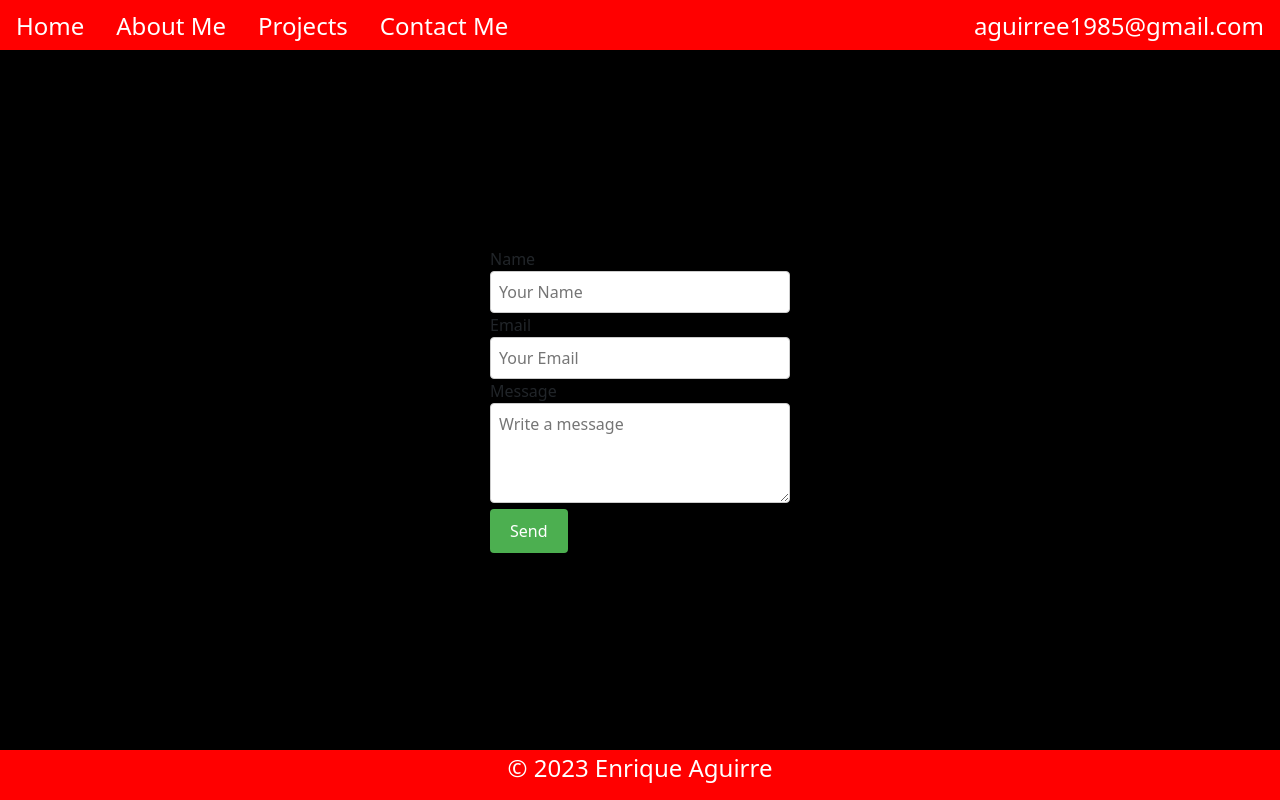
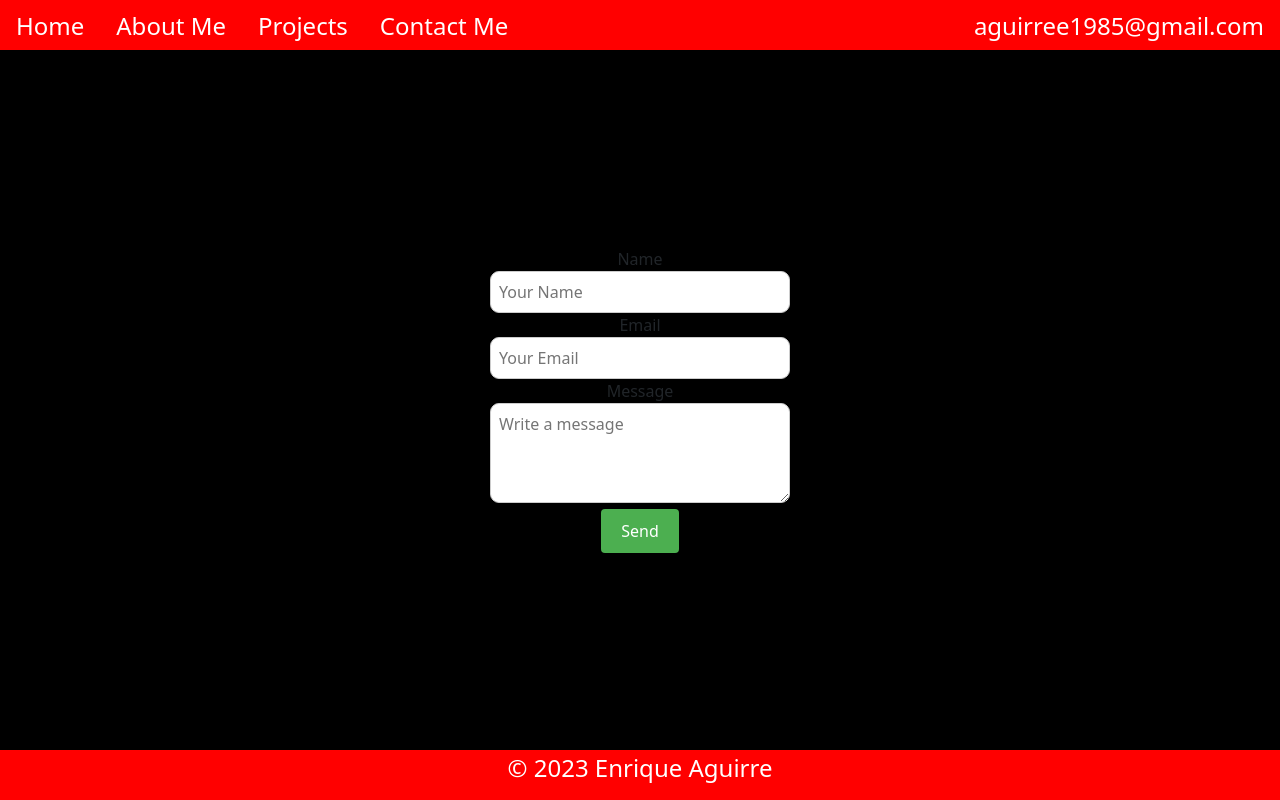
Before and after one commit to R1que007/Portfolio, a React (Create React App) app: page /contact in a window 1280 px wide. Built offline with nearby package versions, Linux system fonts and the light colour scheme.

Commit message:
add background image to project card

```diff
--- a/src/App.css
+++ b/src/App.css
@@ -109,7 +109,8 @@ P{
     background-color: black;
     justify-content: center;
     align-items: center;
-    height: 100vh; /* Adjust height as needed */
+    height: 100vh;
+    text-align: center;
 
 }
 .contactForm .message-container {
@@ -118,13 +119,13 @@ P{
     display: flex;
     justify-content: center;
     align-items: center;
-    height: 400px; /* Adjust the height as needed */
+    height: 400px;
   }
   .input-field {
-    width: 300px; /* Adjust the width as needed */
-    padding: 8px; /* Adjust the padding as needed */
-    border: 1px solid #ccc; /* Add border styles as needed */
-    border-radius: 4px; /* Add border-radius as needed */
+    width: 300px;
+    padding: 8px;
+    border: 1px solid #ccc;
+    border-radius: 9px;
   }
 
   .textarea-field {
@@ -132,7 +133,7 @@ P{
     height: 100px; /* Adjust the height as needed */
     padding: 8px; /* Adjust the padding as needed */
     border: 1px solid #ccc; /* Add border styles as needed */
-    border-radius: 4px; /* Add border-radius as needed */
+    border-radius: 9px; /* Add border-radius as needed */
   }
 
   .submit-button {
@@ -150,13 +151,6 @@ P{
 
 
   /* Projects Page */
-  .card-container {
-    display: flex;
-    background-color: black;
-    justify-content: center;
-    align-items: center;
-    height: 100vh; /* Adjust height as needed */
-}
 
 .card {
     border: 1px solid #ccc;
@@ -208,3 +202,14 @@ P{
 .card-link:hover {
     background-color: #eee;
 }
+.center-content {
+    background-color: black;
+    display: flex;
+    justify-content: center;
+    align-items: center;
+    height: 100vh; /* Adjust as needed */
+}
+
+.card {
+    /* Add any additional styles for your card */
+}
--- a/src/pages/Contact.js
+++ b/src/pages/Contact.js
@@ -57,14 +57,13 @@ export const ContactUs = () => {
           <div>
             <input type="submit" value="Send" className='submit-button' />
           </div>
-        </form>
           {messageSent && (
             <div
               classname="message-container">
-
               <span style={{ color: 'green' }}>Your message was sent. Thank you!</span>
             </div>
           )}
+        </form>
       </div>
     </>
   );
--- a/src/pages/MyProjects.js
+++ b/src/pages/MyProjects.js
@@ -1,17 +1,19 @@
 import React from 'react'
+import backgroundImage from '../images/Lama.png'; // Path to your background image
 
 const MyProjects = () => {
   // Sample project data
   const project = {
-    title: 'Sample Project',
-    description: 'This is a sample project created with React.',
-    technologies: ['React', 'JavaScript', 'HTML', 'CSS'],
+      title: 'Laugh Host: 3001',
+      description: 'Our capstone project, developed at LEARN Academy, is a React frontend application paired with a Rails API backend. It features full CRUD functionality and user authentication using Devise for signup, login, and logout.',
+      technologies: ['React', 'JavaScript', 'HTML', 'CSS', 'Ruby on Rails'],
       githubLink: 'https://github.com/R1que007',
       demoLink: 'https://laughhost3001.onrender.com'
   };
+
   return (
-  <div className="card-container">
-      <div className="card">
+      <div className="center-content">
+          <div className="card" style={{backgroundImage: `url(${backgroundImage})` }}>
               <h2 className="card-title">{project.title}</h2>
               <p className="card-description">{project.description}</p>
 
@@ -31,4 +33,4 @@ return (
   );
 }
 
-export default MyProjects
+export default MyProjects;
```
Also changed, not shown: src/images/Lama.png (added). Lines whose indentation alone changed are shown as unchanged.
